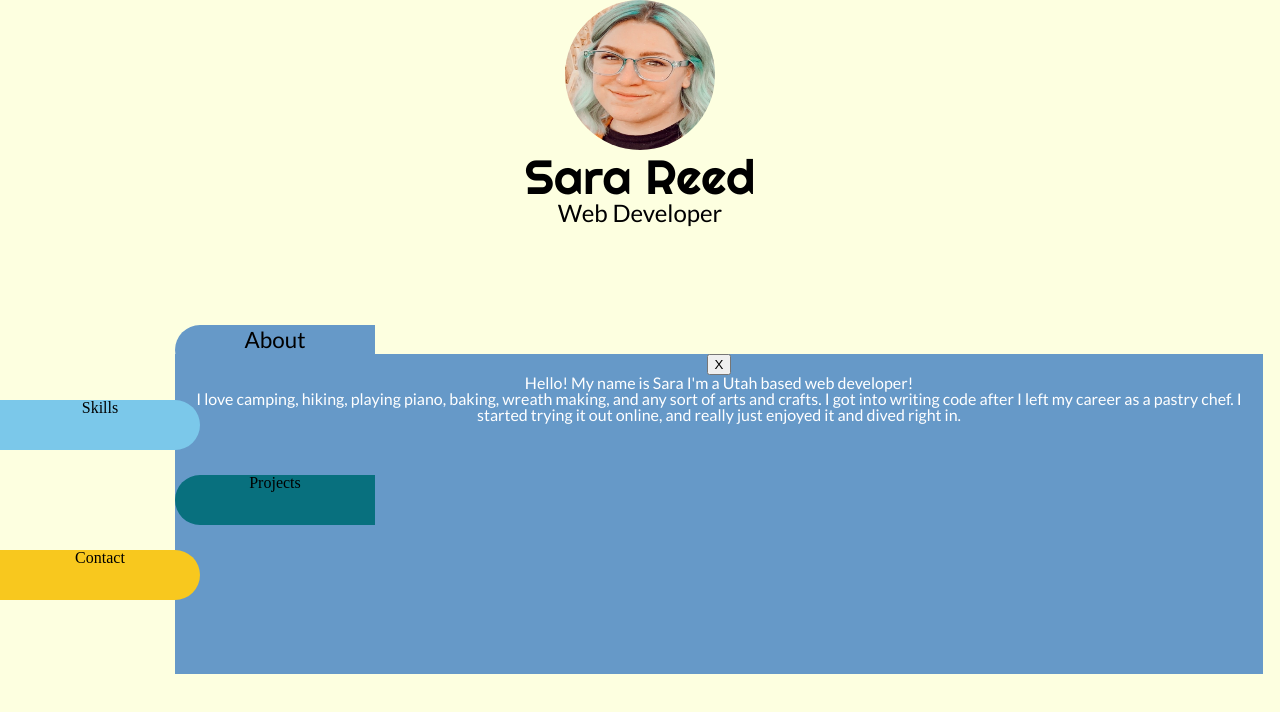
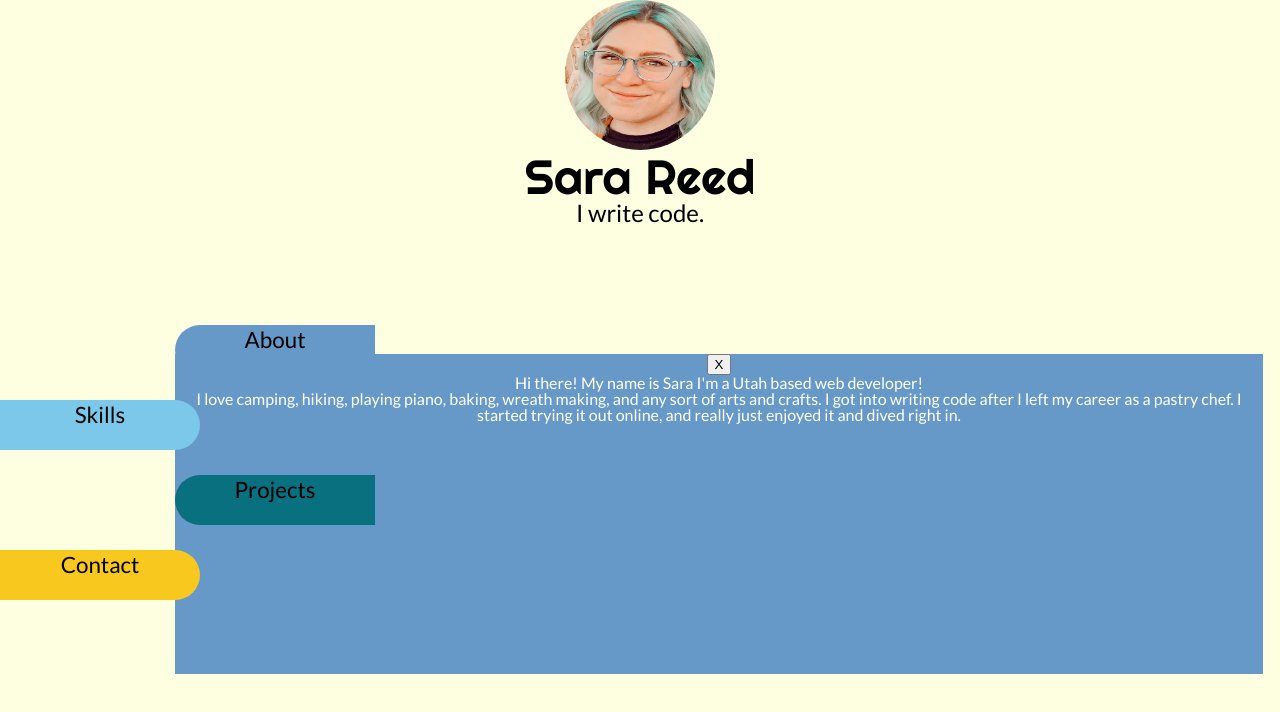
Before and after one commit to Sara1290/portfolio, a React (Create React App) app: page / in a window 1280 px wide. Both pictures are taken after a click on the button "About". Shown: the top 712 px of the page. Built offline with nearby package versions, Linux system fonts and the light colour scheme.

Commit message:
all modals show up and have some content

```diff
--- a/src/Components/AboutModal.js
+++ b/src/Components/AboutModal.js
@@ -1,13 +1,13 @@
 import React, {useCallback, useEffect} from 'react';
 import './AboutModal.css'
 
-const AboutModal = ({showModal, setShowModal}) => {
+const AboutModal = ({showAboutModal, setShowAboutModal}) => {
 
   const keyPress = useCallback(e => {
-    if(e.key === 'Escape' && showModal) {
-      setShowModal(false)
+    if(e.key === 'Escape' && showAboutModal) {
+      setShowAboutModal(false)
     }
-  }, [setShowModal, showModal])
+  }, [setShowAboutModal, showAboutModal])
 
   useEffect(() => {
     document.addEventListener('keydown', keyPress);
@@ -17,10 +17,10 @@ const AboutModal = ({showModal, setShowModal}) => {
 
   return (
     <div>
-      {showModal
+      {showAboutModal
       ? (<div className='about-body'>
-        <button aria-label="CloseModal" onClick={() => setShowModal(prev => !prev)}>X</button>
-          <h1>Hello! My name is Sara I'm a Utah based web developer!</h1>
+        <button aria-label="CloseModal" onClick={() => setShowAboutModal(prev => !prev)}>X</button>
+          <h1>Hi there! My name is Sara I'm a Utah based web developer!</h1>
           <p>I love camping, hiking, playing piano, baking, wreath making, and
             any sort of arts and crafts. I got into writing code after I left my career as a pastry
             chef. I started trying it out online, and really just enjoyed it and dived right
--- /dev/null
+++ b/src/Components/ContactModal.css
@@ -0,0 +1,11 @@
+@import url('https://fonts.googleapis.com/css2?family=Lato&display=swap');
+
+
+.contact-body {
+  background: #F8C81E;
+  color: white;
+  font-family: 'Lato', sans-serif;
+  width: 85vw;
+  height: 40vh;
+  position: absolute;
+}
--- a/src/Components/ContactModal.js
+++ b/src/Components/ContactModal.js
@@ -0,0 +1,31 @@
+import React, {useCallback, useEffect} from 'react';
+import './ContactModal.css'
+
+const ContactModal = ({showContactModal, setShowContactModal}) => {
+
+  const keyPress = useCallback(e => {
+    if(e.key === 'Escape' && showContactModal) {
+      setShowContactModal(false)
+    }
+  }, [setShowContactModal, showContactModal])
+
+  useEffect(() => {
+    document.addEventListener('keydown', keyPress);
+    return () => document.removeEventListener('keydown', keyPress)
+  }, [keyPress])
+
+
+  return (
+    <div>
+      {showContactModal
+      ? (<div className='contact-body'>
+        <button aria-label="CloseModal" onClick={() => setShowContactModal(prev => !prev)}>X</button>
+          <p>email, git hub, linkedIn, phone number, downloadabel resume
+          </p>
+        </div>)
+    : null}
+    </div>
+  )
+
+}
+export default ContactModal;
--- a/src/Components/Home.css
+++ b/src/Components/Home.css
@@ -78,18 +78,32 @@
 }
 
 /*sections with links*/
-/* .section-container {
-  position: relative;
-  top: 150px;
-  width: 45vw;
-} */
-.section-button {
+
+.about-button {
   background: #6699C8;
   border: none;
   font-size: 1.4em;
   font-family: 'Lato', sans-serif;
 }
-#red-section {
+.skills-button {
+  background: #7bc8ea;
+  border: none;
+  font-size: 1.4em;
+  font-family: 'Lato', sans-serif;
+}
+.projects-button {
+  background: #08707E;
+  border: none;
+  font-size: 1.4em;
+  font-family: 'Lato', sans-serif;
+}
+.contact-button {
+  background: #F8C81E;
+  border: none;
+  font-size: 1.4em;
+  font-family: 'Lato', sans-serif;
+}
+#dusty-blue-section {
   height: 50px;
   width: 200px;
   background: #6699C8;
@@ -109,7 +123,7 @@
   border-radius: 0 30px 30px 0;
 }
 
-#green-section {
+#teal-section {
   height: 50px;
   width: 200px;
   background: #08707E;
--- a/src/Components/Home.js
+++ b/src/Components/Home.js
@@ -1,21 +1,43 @@
 import React, { useState, useRef } from 'react';
 import face from '../assets/face.png';
+import AboutModal from './AboutModal';
+import SkillsModal from './SkillsModal'
+import ProjectsModal from './ProjectsModal';
+import ContactModal from './ContactModal';
 import '../../src/Components/Home.css'
-import AboutModal from './AboutModal';
 
 const Home = () => {
-  const [showModal, setShowModal] = useState(false);
+  const [showAboutModal, setShowAboutModal] = useState(false);
+  const [showSkillsModal, setShowSkillsModal] = useState(false);
+  const [showProjectsModal, setShowProjectsModal] = useState(false);
+  const [showContactModal, setShowContanctModal] = useState(false);
   const modalRef = useRef();
 
-  const openModal = () => {
-    setShowModal(prev => !prev)
+  const openAboutModal = () => {
+    setShowAboutModal(prev => !prev)
+  };
+
+  const openSkillsModal = () => {
+    setShowSkillsModal(prev => !prev)
+  };
+
+  const openProjectsModal = () => {
+    setShowProjectsModal(prev => !prev)
+  };
+
+  const openContactModal = () => {
+    setShowContanctModal(prev => !prev)
   };
 
   const closeModal = e => {
     if(modalRef.current === e.target) {
-      setShowModal(false)
+      setShowSkillsModal(false)
+      setShowAboutModal(false)
+      setShowProjectsModal(false)
+      setShowContanctModal(false)
     }
   };
+
 
   return (
     <div className="home-body" ref={modalRef} onClick={closeModal}>
@@ -26,22 +48,29 @@ const Home = () => {
       <img alt="" id="face-img" src={face} />
       <div className="name-title">
         <h1> Sara Reed </h1>
-        <p> Web Developer</p>
+        <p> I write code.</p>
       </div>
       {/* <div className="section-container"> */}
-        <section id="red-section">
-          <button className="section-button" onClick={openModal}>About</button>
-          <AboutModal showModal={showModal} setShowModal={setShowModal} />
+        <section id="dusty-blue-section">
+          <button className="about-button" onClick={openAboutModal}>About</button>
+          <AboutModal showAboutModal={showAboutModal} setShowAboutModal={setShowAboutModal} />
         </section>
+
         <section id="blue-section">
-        <p>Skills</p>
+        <button className="skills-button" onClick={openSkillsModal}>Skills</button>
+          <SkillsModal showSkillsModal={showSkillsModal} setShowSkillsModal={setShowSkillsModal} />
         </section>
-        <section id="green-section">
-        <p>Projects</p>
+
+        <section id="teal-section">
+        <button className="projects-button" onClick={openProjectsModal}>Projects</button>
+          <ProjectsModal showProjectsModal={showProjectsModal} setShowProjectsModal={setShowProjectsModal} />
         </section>
+
         <section id="yellow-section">
-        <p>Contact</p>
+        <button className="contact-button" onClick={openContactModal}>Contact</button>
+          <ContactModal showContactModal={showContactModal} setShowContanctModal={setShowContanctModal} />
         </section>
+
       {/* </div> */}
     </div>
   );
--- /dev/null
+++ b/src/Components/ProjectsModal.css
@@ -0,0 +1,11 @@
+@import url('https://fonts.googleapis.com/css2?family=Lato&display=swap');
+
+
+.projects-body {
+  background: #08707E;
+  color: white;
+  font-family: 'Lato', sans-serif;
+  width: 85vw;
+  height: 40vh;
+  position: absolute;
+}
--- a/src/Components/ProjectsModal.js
+++ b/src/Components/ProjectsModal.js
@@ -0,0 +1,32 @@
+import React, {useCallback, useEffect} from 'react';
+import './ProjectsModal.css'
+
+const ProjectsModal = ({showProjectsModal, setShowProjectsModal}) => {
+
+  const keyPress = useCallback(e => {
+    if(e.key === 'Escape' && showProjectsModal) {
+      setShowProjectsModal(false)
+    }
+  }, [setShowProjectsModal, showProjectsModal])
+
+  useEffect(() => {
+    document.addEventListener('keydown', keyPress);
+    return () => document.removeEventListener('keydown', keyPress)
+  }, [keyPress])
+
+
+  return (
+    <div>
+      {showProjectsModal
+      ? (<div className='projects-body'>
+        <button aria-label="CloseModal" onClick={() => setShowProjectsModal(prev => !prev)}>X</button>
+          <h1>What I've been up to</h1>
+          <p>links here to projects
+          </p>
+        </div>)
+    : null}
+    </div>
+  )
+
+}
+export default ProjectsModal;
--- /dev/null
+++ b/src/Components/SkillsModal.css
@@ -0,0 +1,10 @@
+@import url('https://fonts.googleapis.com/css2?family=Lato&display=swap');
+
+.skills-body {
+  background: #7BC8EA;
+  color: white;
+  font-family: 'Lato', sans-serif;
+  width: 85vw;
+  height: 40vh;
+  position: absolute;
+}
--- a/src/Components/SkillsModal.js
+++ b/src/Components/SkillsModal.js
@@ -0,0 +1,32 @@
+import React, { useCallback, useEffect } from 'react';
+import './SkillsModal.css'
+
+const SkillsModal = ({showSkillsModal, setShowSkillsModal}) => {
+
+  const keyPress = useCallback(e => {
+    if(e.key === 'Escape' && showSkillsModal) {
+      setShowSkillsModal(false)
+    }
+  }, [setShowSkillsModal, showSkillsModal])
+
+  useEffect(() => {
+    document.addEventListener('keydown', keyPress);
+    return () => document.removeEventListener('keydown', keyPress)
+  }, [keyPress])
+
+  return (
+    <div>
+      {showSkillsModal
+      ? (<div className='skills-body'>
+        <button aria-label="CloseModal" onClick={() => setShowSkillsModal(prev => !prev)}>X</button>
+          <h1>What I know</h1>
+          <p> JavaScript, React, React with Hooks, React with Redux, PostgreSQL, Node.js, CSS, SASS, API's and more!
+          </p>
+        </div>)
+    : null}
+    </div>
+  )
+
+}
+
+export default SkillsModal;
```
